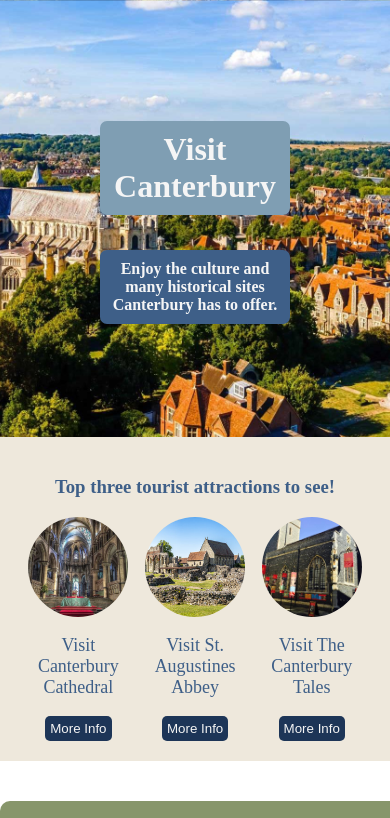
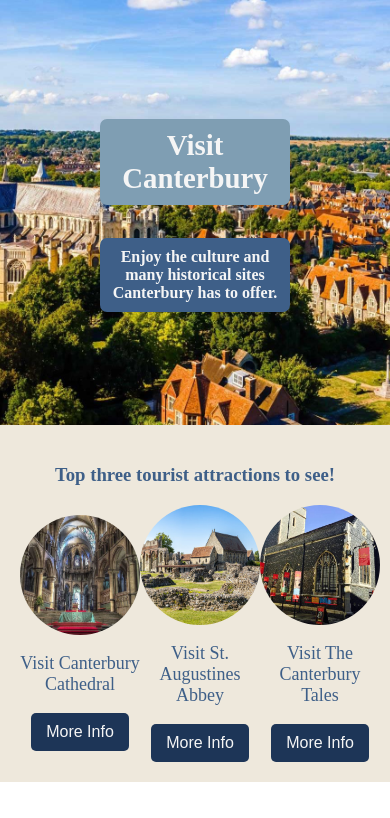
Before and after one commit to RyansCodeSucks/Home-City2.0, a website built with Vite: page index.html in a window 390 px wide. Shown: the top 818 px of the page. Built offline with nearby package versions, Linux system fonts and the light colour scheme; a web font is replaced by a local one.

Commit message:
Added viewport meta and @media to css

```diff
--- a/index.html
+++ b/index.html
@@ -2,7 +2,7 @@
 <html>
     <head>
       <title>Visit Canterbury</title>
-      <!--<meta name="viewport" content="width=device-width, initial-scale=1">-->
+      <meta name="viewport" content="width=device-width, initial-scale=1, maximum-scale=1">
       <link rel="preconnect" href="https://fonts.googleapis.com">
       <link rel="preconnect" href="https://fonts.gstatic.com" crossorigin>
       <link href="https://fonts.googleapis.com/css2?family=Faustina:ital,wght@0,300..800;1,300..800&display=swap" rel="stylesheet">
--- a/styles.css
+++ b/styles.css
@@ -78,6 +78,7 @@
     color: red;
 }
 
+@media (max-width: 600px) {
 .guide {
     max-width: 400px;
     width: 100%;
@@ -91,6 +92,7 @@
     text-align: left;
     border-bottom: 6px solid #F4F5F2;
     border-radius: 10px;
+}
 }
 
 .guide img {
@@ -109,3 +111,23 @@
     max-width: 100%;
     height: auto;
 }
+
+@media (max-width: 768px) {
+    h1 {
+        font-size: 1.8rem; /* Reduce title size */
+    }
+
+    h2 {
+        font-size: 1rem;
+    }
+
+    .button {
+        padding: 10px 15px; /* Make buttons larger for touchscreens */
+        font-size: 16px;
+    }
+
+    .images {
+        width: 120px; /* Increase image size slightly */
+        height: 120px;
+    }
+}
```
